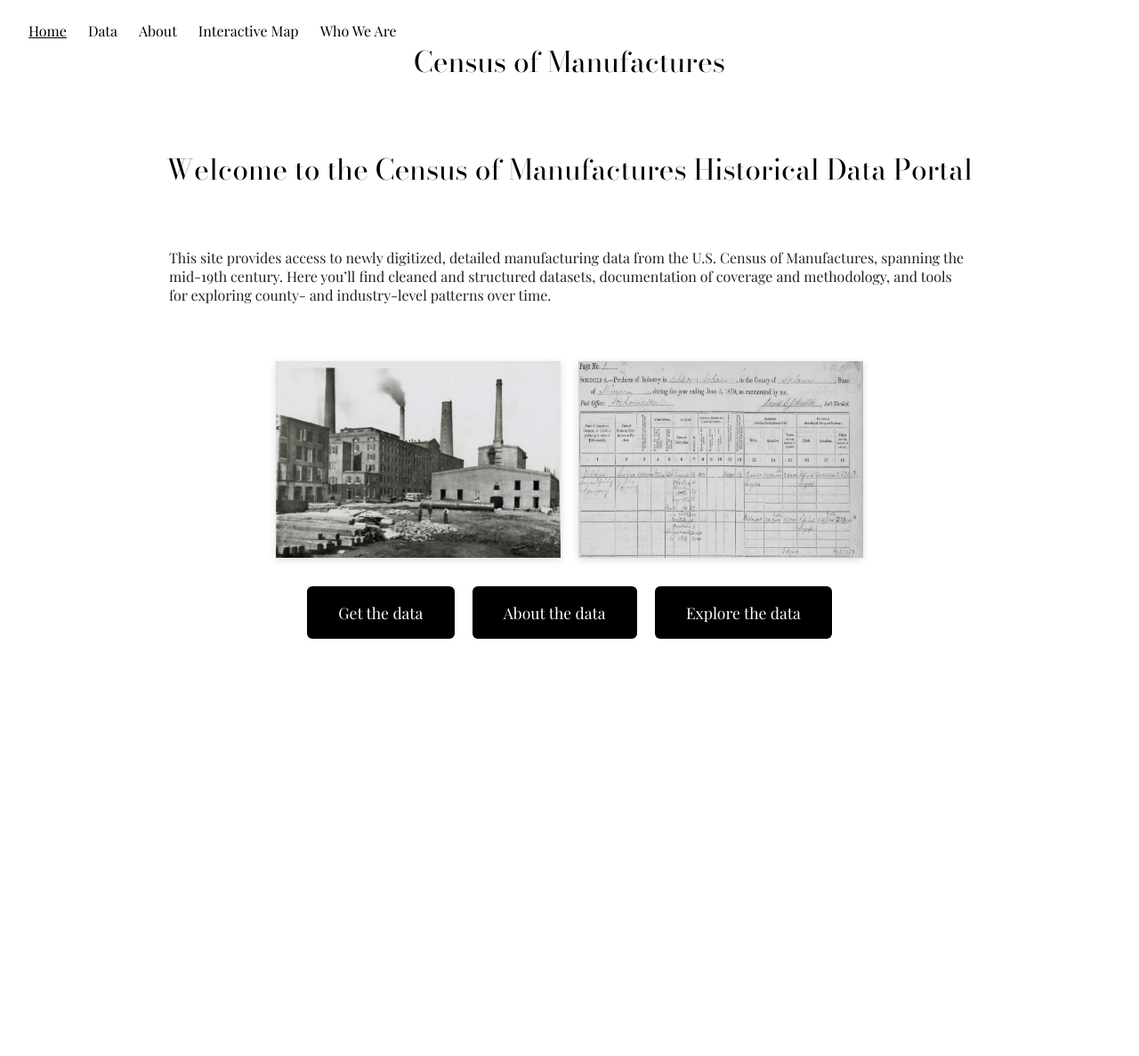
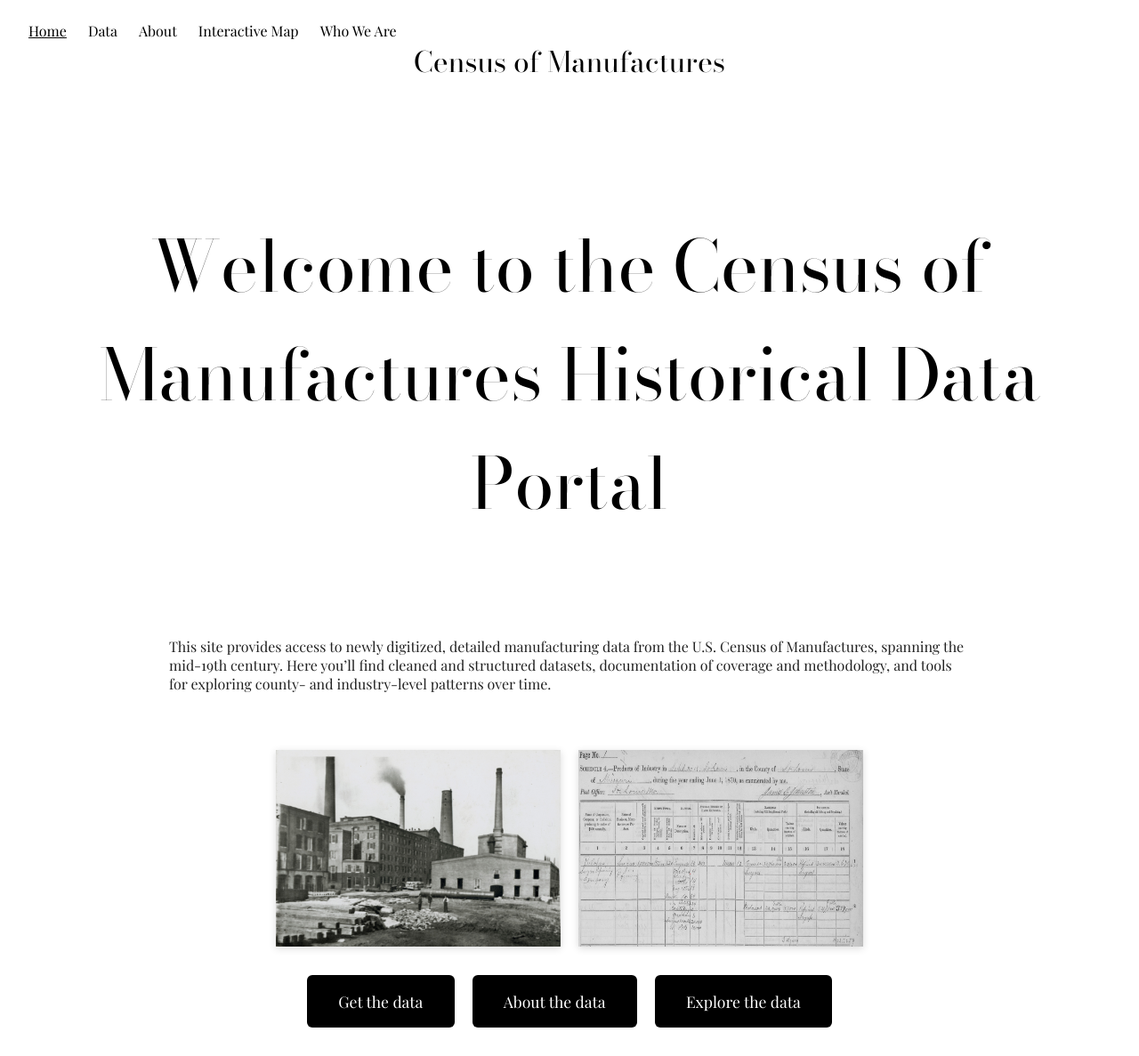
Before and after one commit to allen-otterstrom/CMF_data, a Jekyll site: the page built from index.md, in a window 1280 px wide. Shown: the whole page at 89% size. Built offline with Jekyll 4.4.1, drawn with Linux system fonts in a browser that asks for light colours; before the commit the page ends 900 px from its top, so only the background shows below that.

Commit message:
Update index.md

```diff
--- a/index.md
+++ b/index.md
@@ -2,8 +2,10 @@
 layout: default
 title: Historical Census of Manufactures Microdata
 ---
+<h1>
+  Welcome to the Census of Manufactures Historical Data Portal
+</h1>
 
-# Welcome to the Census of Manufactures Historical Data Portal
 
 <div class="homepage-text">
   This site provides access to newly digitized, detailed manufacturing data from the U.S. Census of Manufactures, spanning the mid-19th century.
@@ -26,4 +28,11 @@ title: Historical Census of Manufactures Microdata
     background-color: #fff;  /* same as header */
     color: #222;             /* optional: text color */
 }
+  /* Make the main header bigger on the homepage */
+body.page-index h1 {
+    font-size: 5em;   /* increase size as desired */
+    font-family: 'Bodoni Moda', serif; /* optional: match your header style */
+    font-weight: 400;  /* optional: lighter weight */
+    margin-bottom: 1em; /* spacing below header */
+}
 </style>
```
